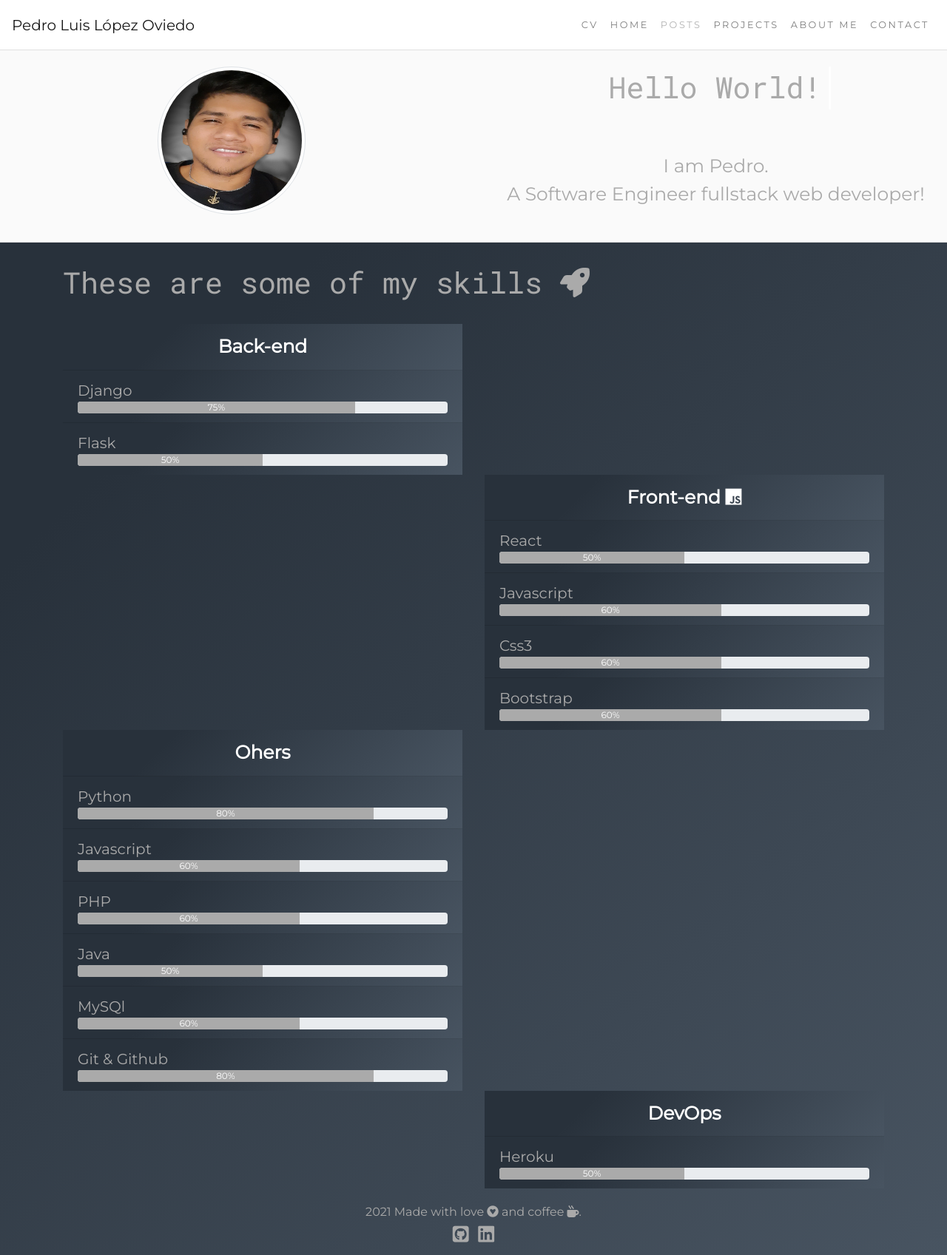
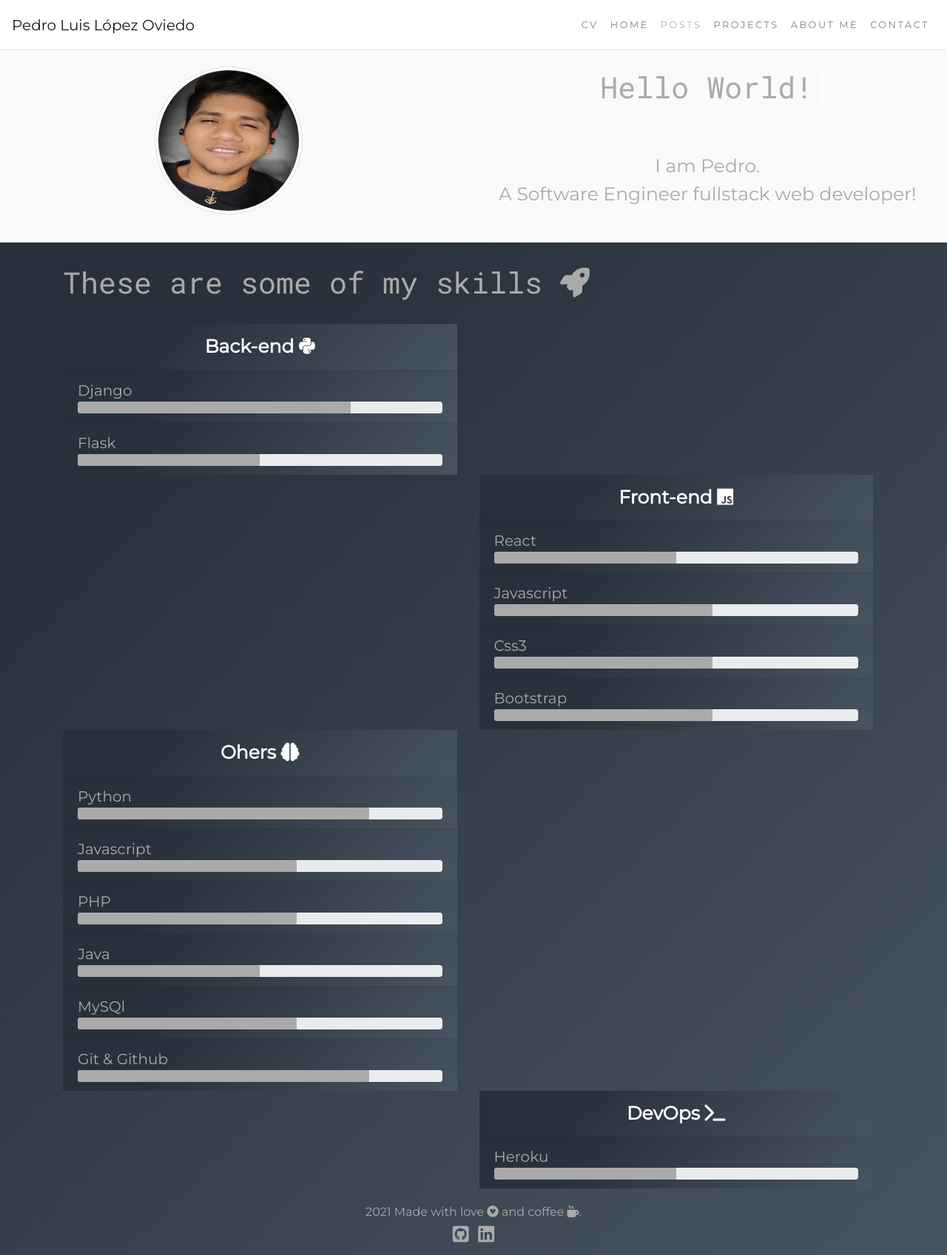
Before and after one commit to ciscodea/Portfolio, a Django app: page / in a window 1280 px wide. Shown: the whole page at 74% size. Run offline with Django 3.2, Linux system fonts and the light colour scheme; some libraries are stand-ins or nearby versions.

Commit message:
bug fix style

```diff
--- a/static/css/main.css
+++ b/static/css/main.css
@@ -2,9 +2,11 @@
   background: #fff;
   font-family: "Montserrat", sans-serif;
   margin-bottom: 90px;
+
   background-color: #485461;
   background-image: linear-gradient(315deg, #485461 0%, #28313b 74%);
   min-width: 100%;
+
 
 }
 
@@ -12,6 +14,8 @@
   position: relative;
   min-height: 100%;
   min-width: 100%;
+
+
 }
 
 .navbar-custom {
@@ -108,3 +112,7 @@
 .navbar-light .navbar-brand:hover {
   color: blue;
 }
+
+.row {
+  margin-right: 0px;
+}
--- a/templates/home.html
+++ b/templates/home.html
@@ -37,17 +37,17 @@
     <br>
 
   <div class="row">
-    <div class="col-md-6 border-skill">
+    <div class="col-md-6">
       <ul class="list-group list-group-flush skill-background ">
-      <li class="list-group-item item-title skill-background ">Back-end</li>
+      <li class="list-group-item item-title skill-background ">Back-end <i class="fab fa-python"></i></li>
       <li class="list-group-item item-li skill-background ">Django
          <div class="progress">
-            <div class="progress-bar" role="progressbar" style="width: 75%; background: #aaa;" aria-valuenow="75" aria-valuemin="0" aria-valuemax="100">75%</div>
+            <div class="progress-bar" role="progressbar" style="width: 75%; background: #aaa;" aria-valuenow="75" aria-valuemin="0" aria-valuemax="100"></div>
           </div>
       </li>
       <li class="list-group-item item-li skill-background ">Flask
          <div class="progress">
-            <div class="progress-bar" role="progressbar" style="width: 50%; background: #aaa;" aria-valuenow="50" aria-valuemin="0" aria-valuemax="100">50%</div>
+            <div class="progress-bar" role="progressbar" style="width: 50%; background: #aaa;" aria-valuenow="50" aria-valuemin="0" aria-valuemax="100"></div>
           </div>
       </li>
       </ul>
@@ -56,27 +56,27 @@
     <div class="col-md-6"></div>
     <div class="col-md-6"></div>
 
-    <div class="col-md-6 border-skill">
+    <div class="col-md-6">
       <ul class="list-group list-group-flush skill-background">
         <li class="list-group-item item-title skill-background">Front-end <i class="fab fa-js"></i></li>
         <li class="list-group-item item-li skill-background">React
           <div class="progress">
-            <div class="progress-bar" role="progressbar" style="width: 50%; background: #aaa;" aria-valuenow="50" aria-valuemin="0" aria-valuemax="100">50%</div>
+            <div class="progress-bar" role="progressbar" style="width: 50%; background: #aaa;" aria-valuenow="50" aria-valuemin="0" aria-valuemax="100"></div>
           </div>
         </li>
         <li class="list-group-item item-li skill-background">Javascript
           <div class="progress">
-            <div class="progress-bar" role="progressbar" style="width: 60%; background: #aaa;" aria-valuenow="60" aria-valuemin="0" aria-valuemax="100">60%</div>
+            <div class="progress-bar" role="progressbar" style="width: 60%; background: #aaa;" aria-valuenow="60" aria-valuemin="0" aria-valuemax="100"></div>
           </div>
         </li>
         <li class="list-group-item item-li skill-background">Css3
           <div class="progress">
-            <div class="progress-bar" role="progressbar" style="width: 60%; background: #aaa;" aria-valuenow="60" aria-valuemin="0" aria-valuemax="100">60%</div>
+            <div class="progress-bar" role="progressbar" style="width: 60%; background: #aaa;" aria-valuenow="60" aria-valuemin="0" aria-valuemax="100"></div>
           </div>
         </li>
         <li class="list-group-item item-li skill-background">Bootstrap
           <div class="progress">
-            <div class="progress-bar" role="progressbar" style="width: 60%; background: #aaa;" aria-valuenow="25" aria-valuemin="0" aria-valuemax="100">60%</div>
+            <div class="progress-bar" role="progressbar" style="width: 60%; background: #aaa;" aria-valuenow="25" aria-valuemin="0" aria-valuemax="100"></div>
           </div>
         </li>
     </ul>
@@ -84,37 +84,37 @@
     </div>
 
 
-    <div class="col-md-6 border-skill">
+    <div class="col-md-6">
       <ul class="list-group list-group-flush">
-      <li class="list-group-item list item-title skill-background">Ohers</li>
+      <li class="list-group-item list item-title skill-background">Ohers <i class="fas fa-brain"></i></li>
       <li class="list-group-item item-li skill-background">Python
          <div class="progress">
-            <div class="progress-bar" role="progressbar" style="width: 80%; background: #aaa;" aria-valuenow="80" aria-valuemin="0" aria-valuemax="100">80%</div>
+            <div class="progress-bar" role="progressbar" style="width: 80%; background: #aaa;" aria-valuenow="80" aria-valuemin="0" aria-valuemax="100"></div>
           </div>
       </li>
       <li class="list-group-item item-li skill-background">Javascript
          <div class="progress">
-            <div class="progress-bar" role="progressbar" style="width: 60%; background: #aaa;" aria-valuenow="60" aria-valuemin="0" aria-valuemax="100">60%</div>
+            <div class="progress-bar" role="progressbar" style="width: 60%; background: #aaa;" aria-valuenow="60" aria-valuemin="0" aria-valuemax="100"></div>
           </div>
       </li>
       <li class="list-group-item item-li skill-background">PHP
          <div class="progress">
-            <div class="progress-bar" role="progressbar" style="width: 60%; background: #aaa;" aria-valuenow="60" aria-valuemin="0" aria-valuemax="100">60%</div>
+            <div class="progress-bar" role="progressbar" style="width: 60%; background: #aaa;" aria-valuenow="60" aria-valuemin="0" aria-valuemax="100"></div>
           </div>
       </li>
       <li class="list-group-item item-li skill-background">Java
            <div class="progress">
-            <div class="progress-bar" role="progressbar" style="width: 50%; background: #aaa;" aria-valuenow="50" aria-valuemin="0" aria-valuemax="100">50%</div>
+            <div class="progress-bar" role="progressbar" style="width: 50%; background: #aaa;" aria-valuenow="50" aria-valuemin="0" aria-valuemax="100"></div>
           </div>
       </li>
       <li class="list-group-item item-li skill-background">MySQl
          <div class="progress">
-            <div class="progress-bar" role="progressbar" style="width: 60%; background: #aaa;" aria-valuenow="60" aria-valuemin="0" aria-valuemax="100">60%</div>
+            <div class="progress-bar" role="progressbar" style="width: 60%; background: #aaa;" aria-valuenow="60" aria-valuemin="0" aria-valuemax="100"></div>
           </div>
       </li>
       <li class="list-group-item item-li skill-background">Git & Github
          <div class="progress">
-            <div class="progress-bar" role="progressbar" style="width: 80%; background: #aaa;" aria-valuenow="80" aria-valuemin="0" aria-valuemax="100">80%</div>
+            <div class="progress-bar" role="progressbar" style="width: 80%; background: #aaa;" aria-valuenow="80" aria-valuemin="0" aria-valuemax="100"></div>
           </div>
       </li>
     </ul>
@@ -123,12 +123,12 @@
     <div class="col-md-6"></div>
     <div class="col-md-6"></div>
 
-    <div class="col-md-6 border-skill">
+    <div class="col-md-6">
       <ul class="list-group list-group-flush skill-background ">
-      <li class="list-group-item item-title skill-background ">DevOps</li>
+      <li class="list-group-item item-title skill-background ">DevOps <i class="fas fa-terminal"></i></li>
       <li class="list-group-item item-li skill-background ">Heroku
          <div class="progress">
-            <div class="progress-bar" role="progressbar" style="width: 50%; background: #aaa;" aria-valuenow="50" aria-valuemin="0" aria-valuemax="100">50%</div>
+            <div class="progress-bar" role="progressbar" style="width: 50%; background: #aaa;" aria-valuenow="50" aria-valuemin="0" aria-valuemax="100"></div>
           </div>
       </li>
       </ul>
```
Also changed, not shown: portfolio/settings.py (+12 -11 lines).
